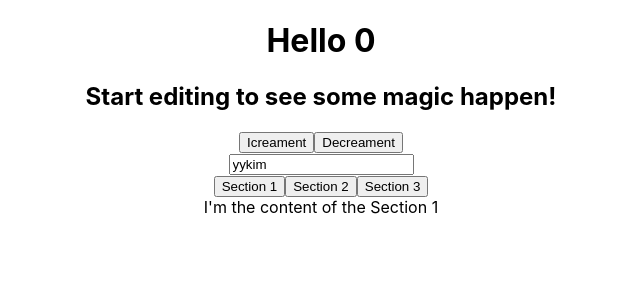
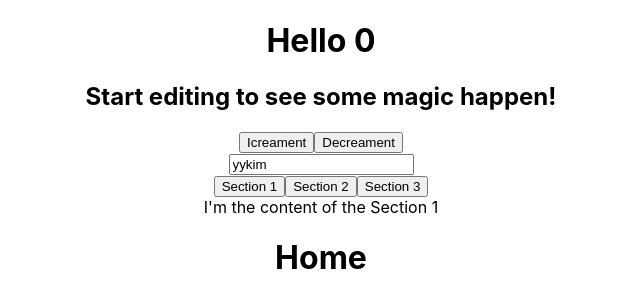
Before and after one commit to yykdev/react_hooks, a React (Create React App) app: page / in a window 1280 px wide. Shown: the top 308 px of the page, without its empty margins (319-959 px from the left). Built offline with nearby package versions, Linux system fonts and the light colour scheme.

Commit message:
useEffect를 활용한 컴포넌트 Click 클릭 이벤트 커스텀 Hook

```diff
--- a/src/App.js
+++ b/src/App.js
@@ -5,7 +5,8 @@ import UseStateComponent from "./hooksComponent/useStateComponent";
 import UseInputComponent from "./hooksComponent/useInputComponent";
 import UseTabsComponent from "./hooksComponent/useTabsComponent";
 // import UseEffectComponent from "./hooksComponent/useEffectComponent";
-import UseTitleComponent from "./hooksComponent/useTitleComponent";
+// import UseTitleComponent from "./hooksComponent/useTitleComponent";
+import UseClickComponent from "./hooksComponent/useClickComponent";
 
 function App() {
     return (
@@ -14,7 +15,8 @@ function App() {
             <UseInputComponent />
             <UseTabsComponent />
             {/* <UseEffectComponent /> */}
-            <UseTitleComponent />
+            {/* <UseTitleComponent /> */}
+            <UseClickComponent />
         </div>
     );
 }
--- /dev/null
+++ b/src/hooksComponent/useClickComponent.js
@@ -0,0 +1,28 @@
+import React, { useRef, useEffect } from "react";
+
+const useClick = (onClick) => {
+    const element = useRef();
+
+    useEffect(() => {
+        if (element.current) {
+            element.current.addEventListener("click", onClick);
+        }
+
+        return () => {
+            if (element.current) {
+                element.current.removeEventListener("click", onClick);
+            }
+        };
+    }, []);
+
+    return element;
+};
+
+const UseClickComponent = () => {
+    const sayHello = () => console.log("Say Hello!!");
+    const title = useClick(sayHello);
+
+    return <h1 ref={title}>Home</h1>;
+};
+
+export default UseClickComponent;
```
Also changed, not shown: 1 other file (tests, documents, lock files or other folders).
